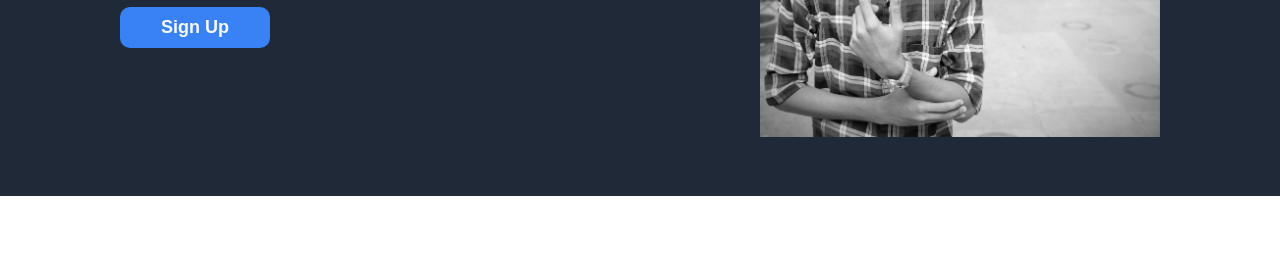
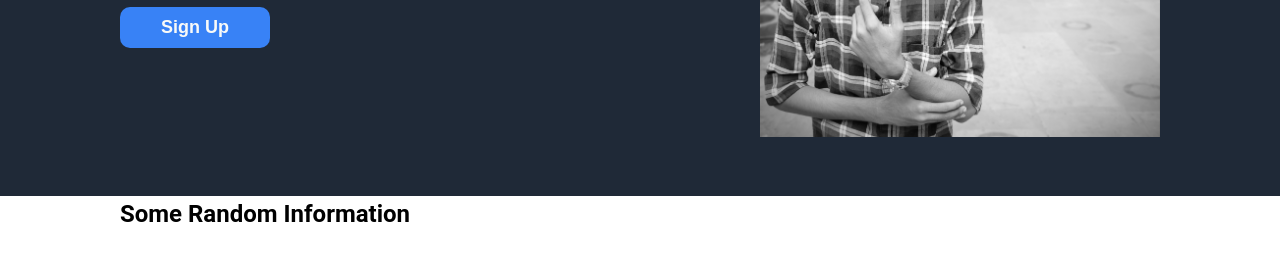
Before and after one commit to Harsh2432/Landing-Page, a plain HTML site: page index.html in a window 1280 px wide. Shown: the part 304-564 px from the top of the page. Drawn offline with Linux system fonts and the light colour scheme.

```diff
--- a/index.html
+++ b/index.html
@@ -50,6 +50,15 @@
             <img src="Images/Harsh.jpg" alt="">
         </div>
     </header>
+    <section class="section">
+        <div class="container">
+            <div>
+                <h1>
+                    Some Random Information
+                </h1>
+            </div>
+        </div>
+    </section>
 </body>
 
 </html>
```
Also changed, not shown: 4 other files.
